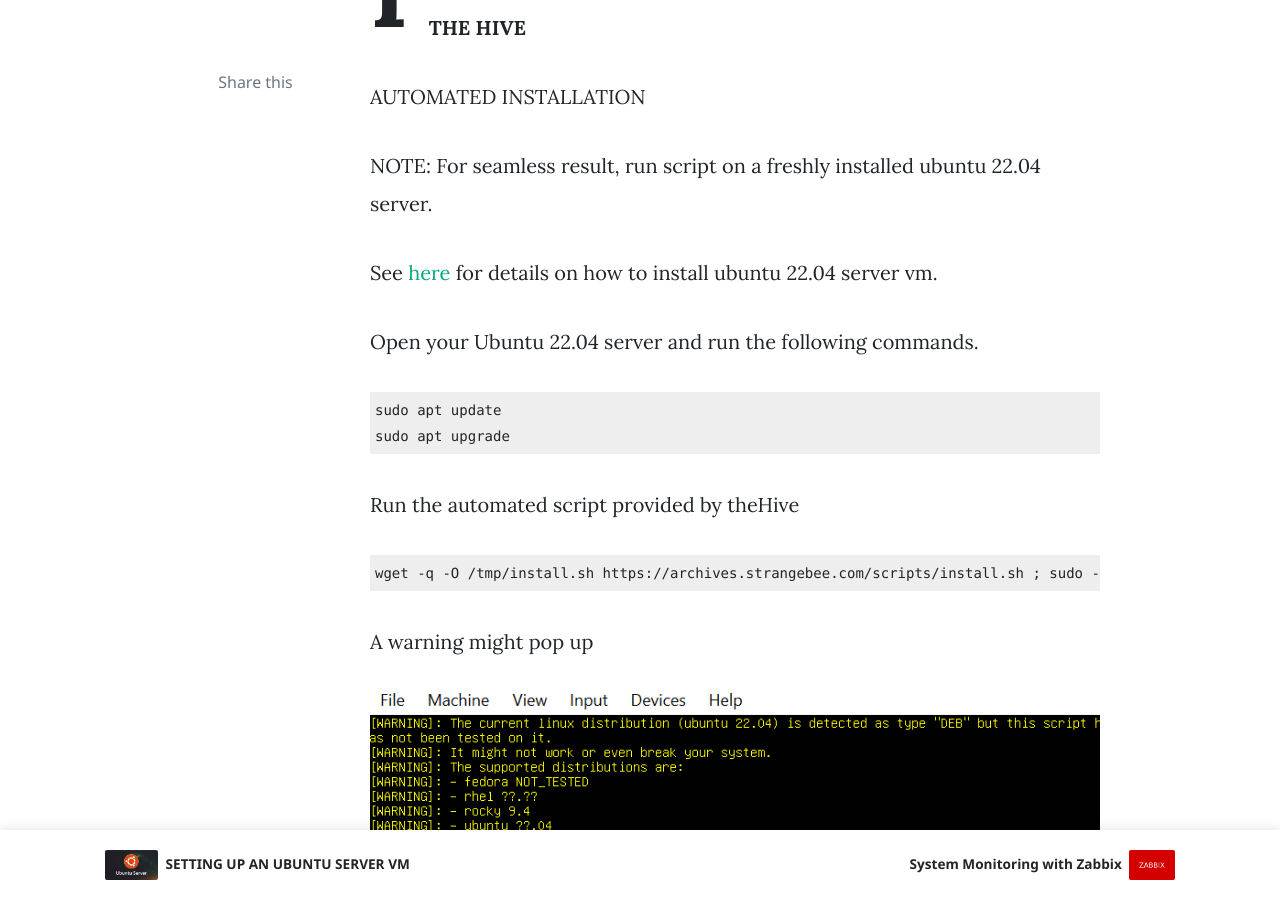
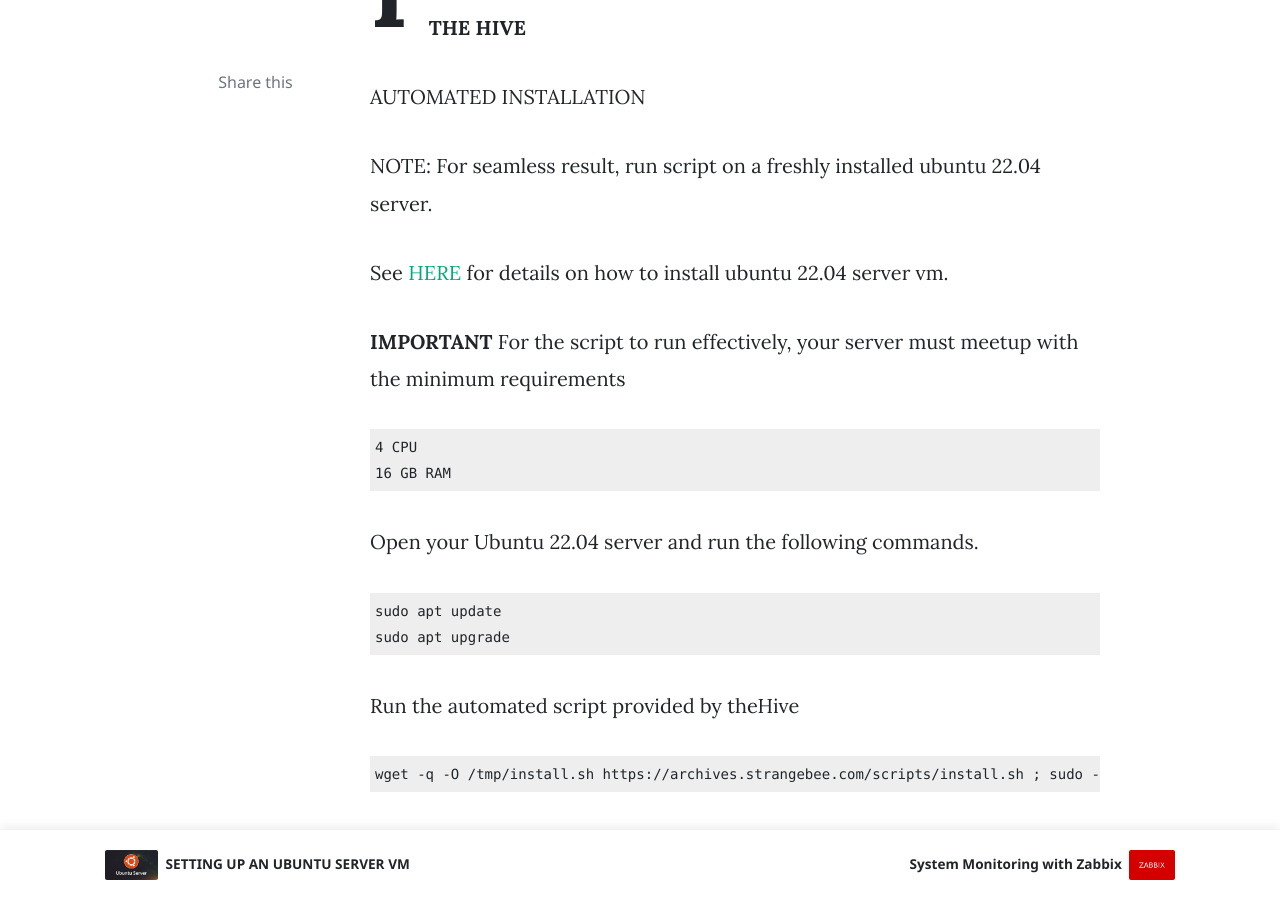
Before and after one commit to cybernetsworks/cybernetsworks.github.io, a Jekyll site: the page built from _posts/2025-01-02-installing-thehive-on-ubuntu22.4.md, in a window 1280 px wide and 900 px high, scrolled down 500 px. Built offline with Jekyll 4.4.1, drawn with Linux system fonts in a browser that asks for light colours; nearby versions of some CDN libraries; comment, search, counter and statistics services are not loaded.

Commit message:
Edited thehive post

````diff
--- a/_posts/2025-01-02-installing-thehive-on-ubuntu22.4.md
+++ b/_posts/2025-01-02-installing-thehive-on-ubuntu22.4.md
@@ -14,7 +14,14 @@
 
 NOTE: For seamless result, run script on a freshly installed ubuntu 22.04 server.
 
-See [here]() for details on how to install ubuntu 22.04 server vm.
+See [HERE](https://cybernetsworks.github.io/setting-up-an-ubuntu-server-vm/) for details on how to install ubuntu 22.04 server vm.
+
+**IMPORTANT**
+For the script to run effectively, your server must meetup with the minimum requirements
+```
+4 CPU
+16 GB RAM
+```
 
 Open your Ubuntu 22.04 server and run the following commands.
 ```
````
